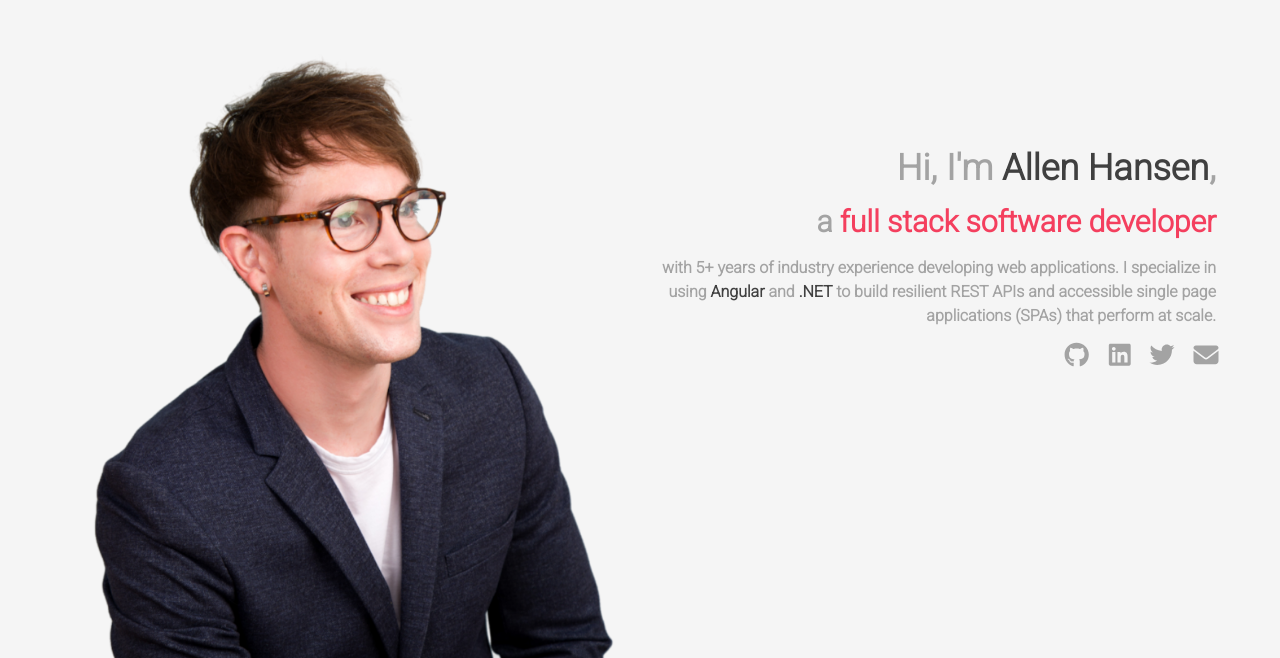
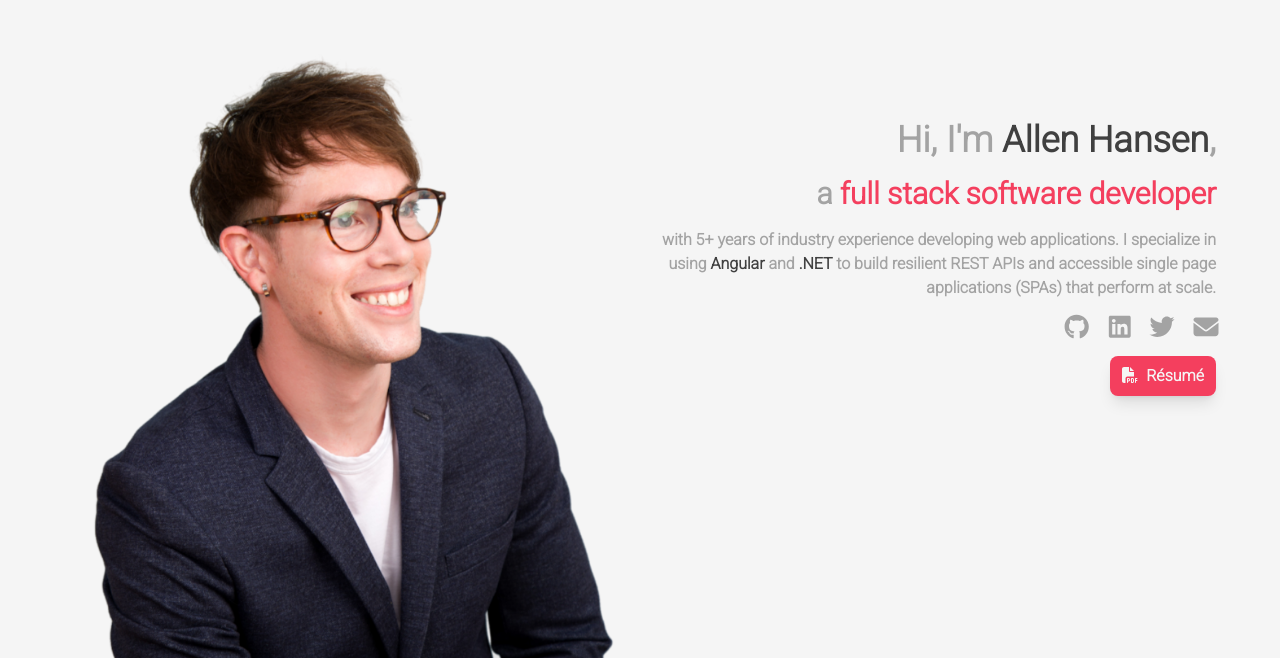
Before and after one commit to AMEH64/allenhansen.dev, an Angular app: page / in a window 1280 px wide. Shown: the part 142-800 px from the top of the page. Built offline with nearby package versions, Linux system fonts and the light colour scheme.

Commit message:
Added résumé to website

```diff
--- a/src/app/home/components/hero/hero.component.html
+++ b/src/app/home/components/hero/hero.component.html
@@ -71,4 +71,15 @@
       ><fa-icon [icon]="['fas', 'envelope']" size="lg"></fa-icon
     ></a>
   </div>
+  <div class="flex gap-6">
+    <a
+      id="resume"
+      class="bg-rose-500 text-neutral-100 hover:bg-rose-400 hover:-translate-y-0.5 focus:outline-none focus:ring focus:ring-rose-500 focus:ring-opacity-50 active:bg-rose-600 transform transition rounded-lg shadow-lg dark:shadow-neutral-900 px-3 py-2"
+      href="assets/Allen-Hansen-R%C3%A9sum%C3%A9.pdf"
+      target="_blank"
+    >
+      <fa-icon [icon]="['fas', 'file-pdf']"></fa-icon
+      ><span class="pl-2">Résumé</span>
+    </a>
+  </div>
 </div>
--- a/src/app/shared/components/error/error.component.html
+++ b/src/app/shared/components/error/error.component.html
@@ -7,7 +7,7 @@
 <h1 class="text-3xl lg:text-4xl font-bold">An Error has Occurred</h1>
 <button
   type="button"
-  class="bg-rose-500 hover:bg-rose-400 hover:-translate-y-0.5 focus:outline-none focus:ring focus:ring-rose-500 focus:ring-opacity-50 active:bg-rose-600 transform transition rounded-lg shadow-lg dark:shadow-neutral-900 px-3 py-2"
+  class="bg-rose-500 text-neutral-100 hover:bg-rose-400 hover:-translate-y-0.5 focus:outline-none focus:ring focus:ring-rose-500 focus:ring-opacity-50 active:bg-rose-600 transform transition rounded-lg shadow-lg dark:shadow-neutral-900 px-3 py-2"
   [routerLink]="['/']"
 >
   Home
--- a/src/app/shared/components/page-not-found/page-not-found.component.html
+++ b/src/app/shared/components/page-not-found/page-not-found.component.html
@@ -7,7 +7,7 @@
 <h1 class="text-3xl lg:text-4xl font-bold">Page Not Found</h1>
 <button
   type="button"
-  class="bg-rose-500 hover:bg-rose-400 hover:-translate-y-0.5 focus:outline-none focus:ring focus:ring-rose-500 focus:ring-opacity-50 active:bg-rose-600 transform transition rounded-lg shadow-lg dark:shadow-neutral-900 px-3 py-2"
+  class="bg-rose-500 text-neutral-100 hover:bg-rose-400 hover:-translate-y-0.5 focus:outline-none focus:ring focus:ring-rose-500 focus:ring-opacity-50 active:bg-rose-600 transform transition rounded-lg shadow-lg dark:shadow-neutral-900 px-3 py-2"
   [routerLink]="['/']"
 >
   Home
--- a/src/app/shared/shared.module.ts
+++ b/src/app/shared/shared.module.ts
@@ -5,7 +5,11 @@ import {
   FaIconLibrary,
   FontAwesomeModule,
 } from '@fortawesome/angular-fontawesome';
-import { faArrowDown, faEnvelope } from '@fortawesome/free-solid-svg-icons';
+import {
+  faArrowDown,
+  faEnvelope,
+  faFilePdf,
+} from '@fortawesome/free-solid-svg-icons';
 import {
   faGithub,
   faLinkedin,
@@ -23,6 +27,13 @@ import { RouterModule } from '@angular/router';
 export class SharedModule {
   constructor(library: FaIconLibrary) {
     // Add an icon to the library for convenient access in other components
-    library.addIcons(faArrowDown, faEnvelope, faGithub, faLinkedin, faTwitter);
+    library.addIcons(
+      faArrowDown,
+      faEnvelope,
+      faFilePdf,
+      faGithub,
+      faLinkedin,
+      faTwitter
+    );
   }
 }
```
Also changed, not shown: 1 other file (tests, documents, lock files or other folders).
